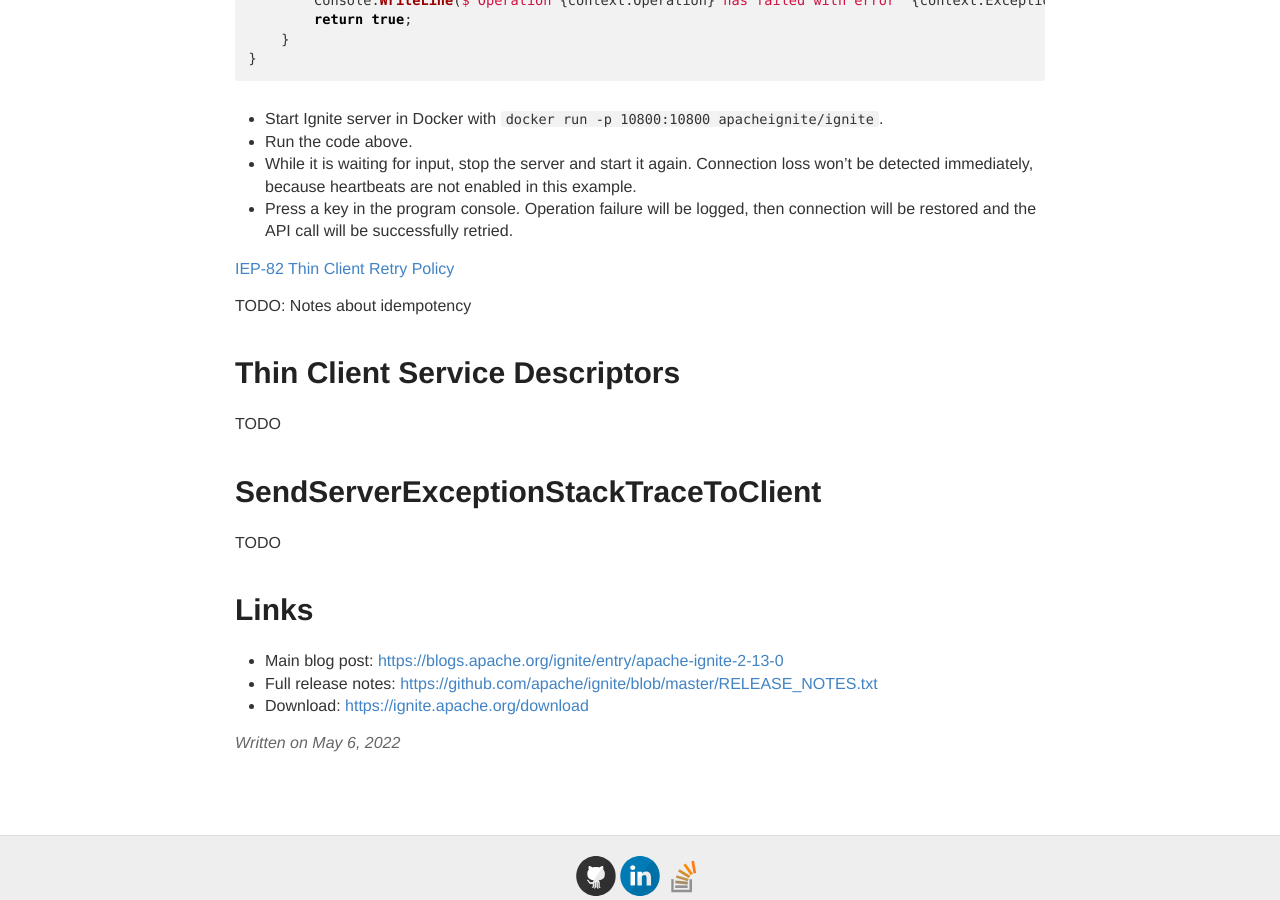
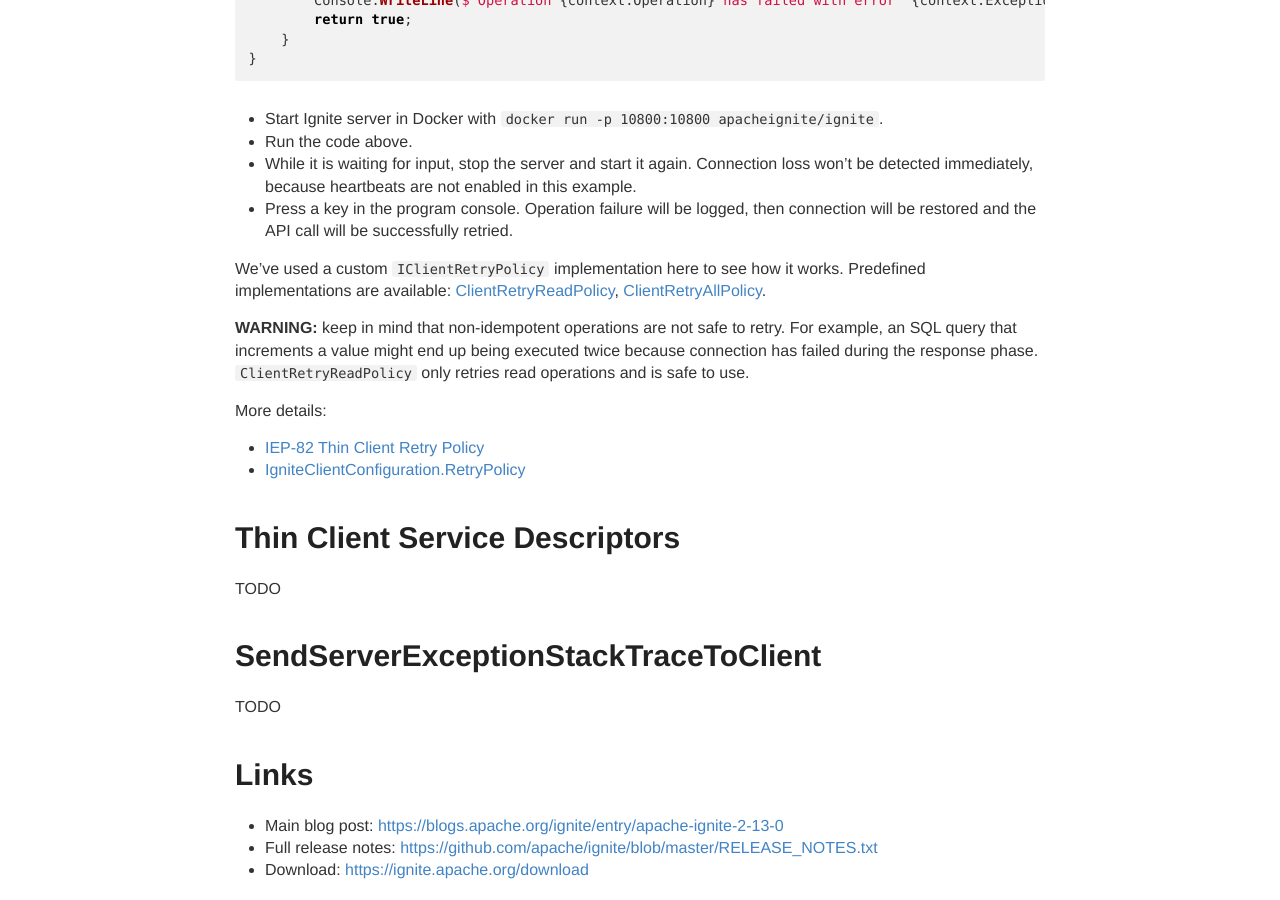
Before and after one commit to ptupitsyn/ptupitsyn.github.io, a Jekyll site: the page built from _posts/2022-05-06-Whats-New-In-Ignite-Net-2.13.md, in a window 1280 px wide and 900 px high, scrolled down 1855 px. Built offline with Jekyll 4.4.1, drawn with Linux system fonts in a browser that asks for light colours; comment, search, counter and statistics services are not loaded.

Commit message:
retry policy demo

```diff
--- a/_posts/2022-05-06-Whats-New-In-Ignite-Net-2.13.md
+++ b/_posts/2022-05-06-Whats-New-In-Ignite-Net-2.13.md
@@ -88,10 +88,16 @@
 * While it is waiting for input, stop the server and start it again. Connection loss won't be detected immediately, because heartbeats are not enabled in this example.
 * Press a key in the program console. Operation failure will be logged, then connection will be restored and the API call will be successfully retried.
 
+We've used a custom `IClientRetryPolicy` implementation here to see how it works. Predefined implementations are available: [ClientRetryReadPolicy](https://ignite.apache.org/releases/latest/dotnetdoc/api/Apache.Ignite.Core.Client.ClientRetryReadPolicy.html),
+[ClientRetryAllPolicy](https://ignite.apache.org/releases/latest/dotnetdoc/api/Apache.Ignite.Core.Client.ClientRetryAllPolicy.html).
 
-[IEP-82 Thin Client Retry Policy](https://cwiki.apache.org/confluence/pages/viewpage.action?pageId=195727946)
+**WARNING:** keep in mind that non-idempotent operations are not safe to retry. For example, an SQL query that increments a value might end up being executed twice because connection has failed during the response phase.
+`ClientRetryReadPolicy` only retries read operations and is safe to use.
 
-TODO: Notes about idempotency
+More details:
+
+* [IEP-82 Thin Client Retry Policy](https://cwiki.apache.org/confluence/pages/viewpage.action?pageId=195727946)
+* [IgniteClientConfiguration.RetryPolicy](https://ignite.apache.org/releases/latest/dotnetdoc/api/Apache.Ignite.Core.Client.IgniteClientConfiguration.html#Apache_Ignite_Core_Client_IgniteClientConfiguration_RetryPolicy)
 
 # Thin Client Service Descriptors
 
```
